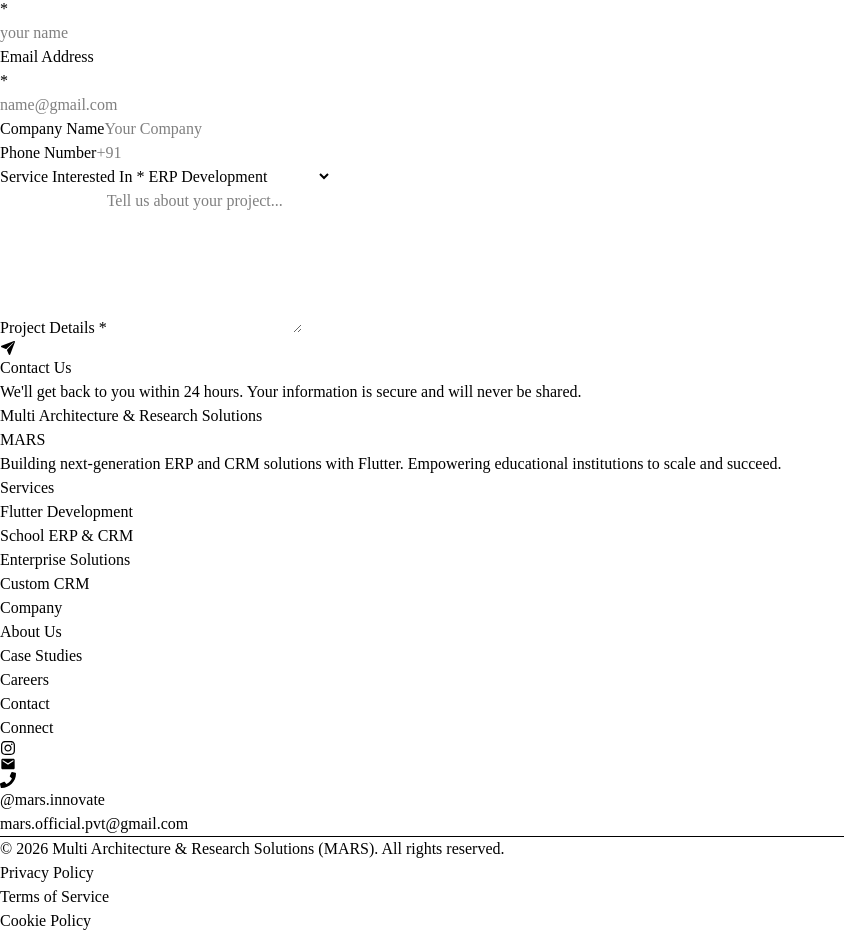
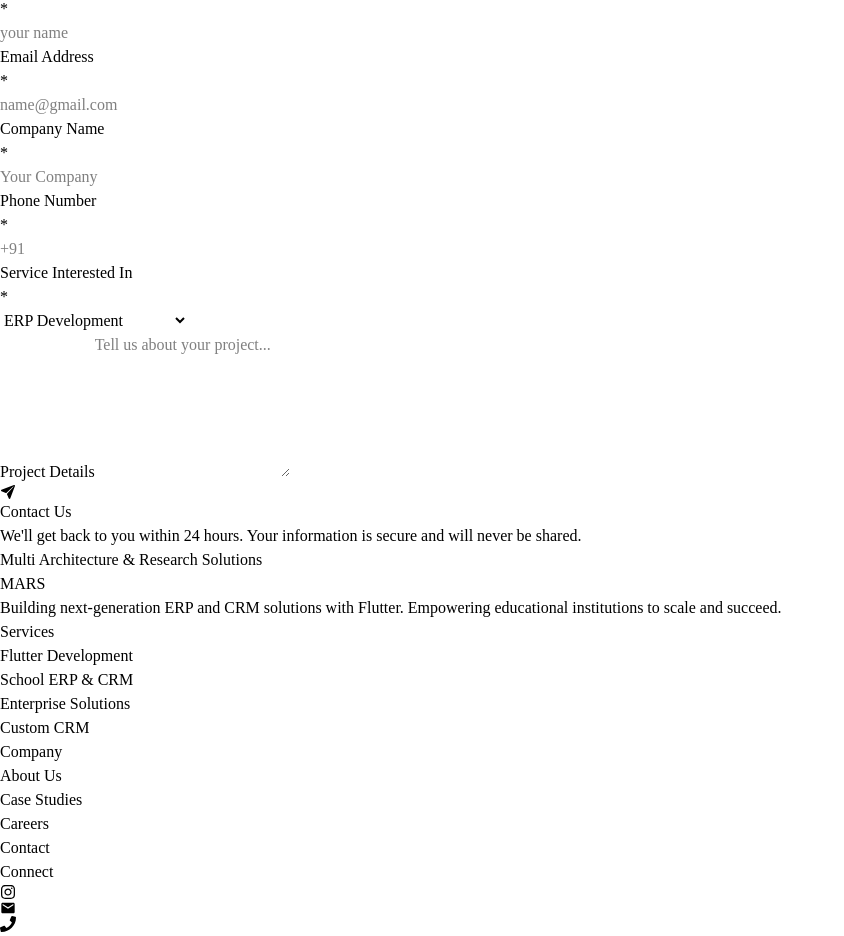
Before and after one commit to marsofficialpvt/mars-web, a React (Vite) app: page / in a window 1280 px wide. Shown: the part 760-1696 px from the top of the page, without its empty margins (0-844 px from the left). Built offline with nearby package versions, Linux system fonts and the light colour scheme.

Commit message:
added the fillform 4

```diff
--- a/src/components/Formfill.jsx
+++ b/src/components/Formfill.jsx
@@ -124,7 +124,7 @@ function Formfill() {
                                 Full Name <p className="text-[rgb(255,0,0)]">*</p>
                                 </label>
 
-                                <input type="text" placeholder="your name" className="w-full p-4 rounded-xl bg-[rgba(50,6,6,0.4)] border border-[rgba(255,255,255,0.15)] text-white outline-none"/>
+                                <input type="text" autoComplete="name" placeholder="your name" className="w-full p-4 rounded-xl bg-[rgba(50,6,6,0.4)] border border-[rgba(255,255,255,0.15)] text-white outline-none"/>
                             </div>
                             <div>
                                 <label className="flex items-start block mb-2 text-white font-medium">
@@ -136,22 +136,22 @@ function Formfill() {
                             <div className="grid md:grid-cols-2 gap-6">
                             <div>
                                 <label className="flex items-start block mb-2 text-white font-medium">
-                                Company Name
+                                Company Name <p className="text-[rgb(255,0,0)]">*</p>
                                 </label>
                                 <input type="text" placeholder="Your Company" className="w-full p-4 rounded-xl bg-[rgba(50,6,6,0.4)] border border-[rgba(255,255,255,0.15)] text-white outline-none"/>
                             </div>
                             <div>
                                 <label className="flex items-start block mb-2 text-white font-medium">
-                                Phone Number
+                                Phone Number <p className="text-[rgb(255,0,0)]">*</p>
                                 </label>
 
-                                <input type="text" placeholder="+91" className="w-full p-4 rounded-xl bg-[rgba(50,6,6,0.4)] border border-[rgba(255,255,255,0.15)] text-white outline-none"/>
+                                <input type="tel" onInput={(e) => {e.target.value = e.target.value.replace(/\D/g,"");}} maxLength={10} autoComplete="tel" placeholder="+91" className="w-full p-4 rounded-xl bg-[rgba(50,6,6,0.4)] border border-[rgba(255,255,255,0.15)] text-white outline-none"/>
                             </div>
                             </div>
 
                             <div>
                             <label className="flex items-start block mb-2 text-white font-medium">
-                                Service Interested In *
+                                Service Interested In <p className="text-[rgb(255,0,0)]">*</p>
                             </label>
 
                             <select className="w-full p-4 rounded-xl bg-[rgba(50,6,6,0.4)] border border-[rgba(255,255,255,0.15)] text-white outline-none">
@@ -164,7 +164,7 @@ function Formfill() {
 
                             <div>
                             <label className="flex items-start block mb-2 text-white font-medium">
-                                Project Details *
+                                Project Details
                             </label>
                             <textarea rows="6" placeholder="Tell us about your project..." className="w-full p-4 rounded-xl bg-[rgba(50,6,6,0.4)] border border-[rgba(255,255,255,0.15)] text-white outline-none resize-none"/>
                             </div>
```
